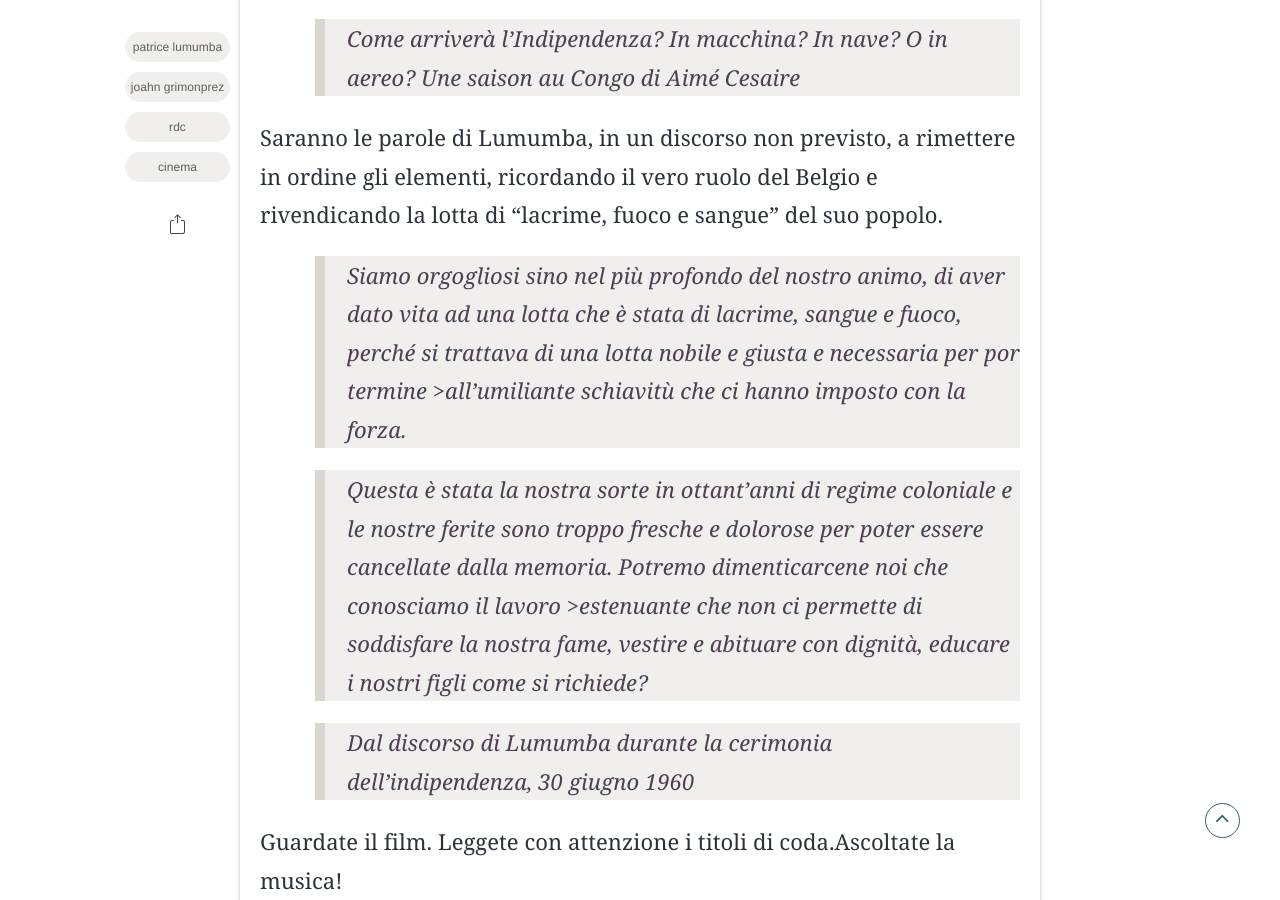
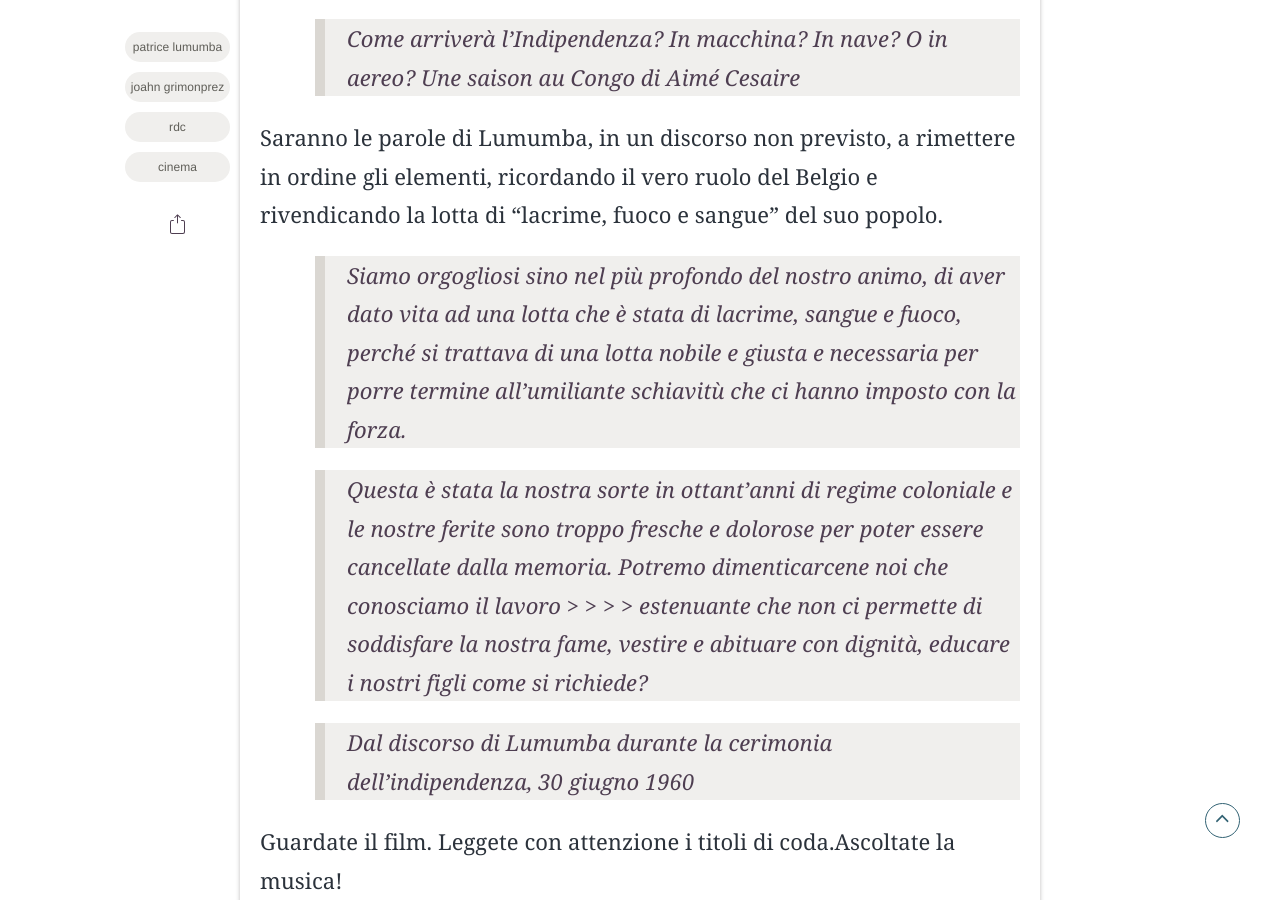
Before and after one commit to simonacella/simonacella.github.io, a Jekyll site: the page built from _posts/2025-08-20-Soundtrack-to-a-coup-d’-état.md, in a window 1280 px wide and 900 px high, scrolled down 8936 px. Built offline with Jekyll 4.4.1, drawn with Linux system fonts in a browser that asks for light colours; some web fonts are replaced; comment, search, counter and statistics services are not loaded.

Commit message:
Update 2025-08-20-Soundtrack-to-a-coup-d’-état.md

```diff
--- a/_posts/2025-08-20-Soundtrack-to-a-coup-d’-état.md
+++ b/_posts/2025-08-20-Soundtrack-to-a-coup-d’-état.md
@@ -94,11 +94,12 @@ Il secondo atto lo vede proclamare un vergognoso discorso in cui attribuisce l'i
 Saranno le parole di Lumumba, in un discorso non previsto, a rimettere in ordine gli elementi, ricordando il vero ruolo del Belgio e rivendicando la lotta di "lacrime, fuoco e sangue” del suo popolo.
 
 
-> Siamo orgogliosi sino nel più profondo del nostro animo, di aver dato vita ad una lotta che è stata di lacrime, sangue e fuoco, perché si trattava di una lotta nobile e giusta e necessaria per por termine >all'umiliante schiavitù che ci hanno imposto con la forza.
+> Siamo orgogliosi sino nel più profondo del nostro animo, di aver dato vita ad una lotta che è stata di lacrime, sangue e fuoco, perché si trattava di una lotta nobile e giusta e necessaria per porre
+> termine all'umiliante schiavitù che ci hanno imposto con la forza.
 
->Questa è stata la nostra sorte in ottant'anni di regime coloniale e le nostre ferite sono troppo fresche e dolorose per poter essere cancellate dalla memoria. Potremo dimenticarcene noi che conosciamo il lavoro >estenuante che non ci permette di soddisfare la nostra fame, vestire e abituare con dignità, educare i nostri figli come si richiede?
+> Questa è stata la nostra sorte in ottant'anni di regime coloniale e le nostre ferite sono troppo fresche e dolorose per poter essere cancellate dalla memoria. Potremo dimenticarcene noi che conosciamo il lavoro > > > > estenuante che non ci permette di soddisfare la nostra fame, vestire e abituare con dignità, educare i nostri figli come si richiede?
 
->Dal discorso di Lumumba durante la cerimonia dell'indipendenza, 30 giugno 1960
+> Dal discorso di Lumumba durante la cerimonia dell'indipendenza, 30 giugno 1960
 
 
 Guardate il film. Leggete con attenzione i titoli di coda.Ascoltate la musica!
```
